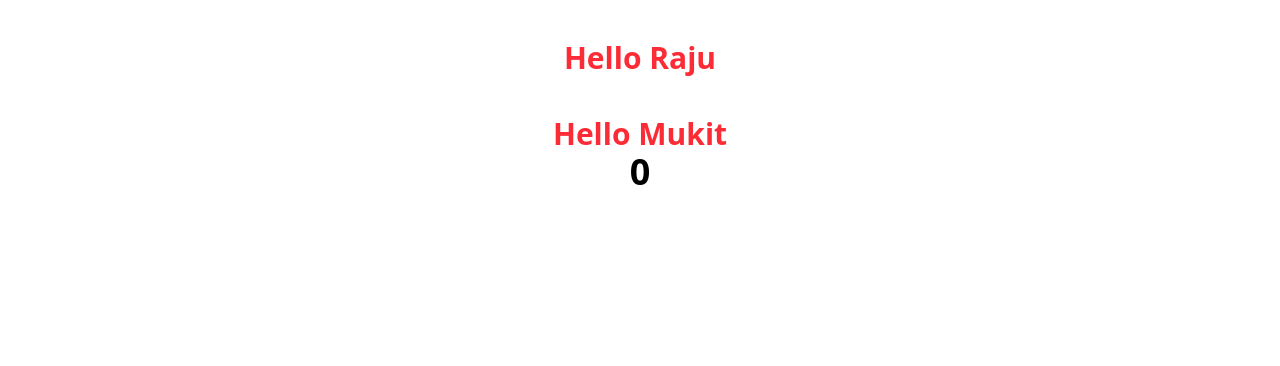
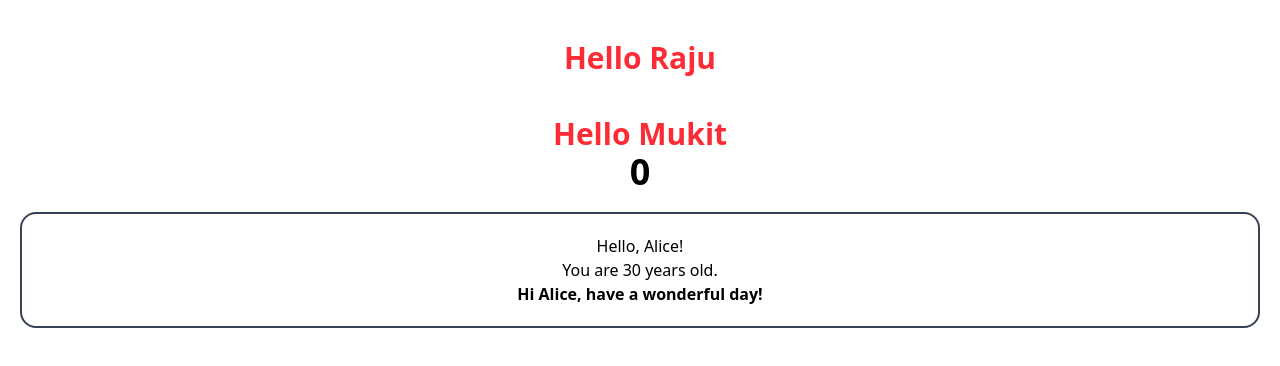
Before and after one commit to MukitHossen7/Polishing-React.js, a React (Vite) app in the folder how-to-install-react-app/: page / in a window 1280 px wide. Shown: the top 366 px of the page. Built offline with nearby package versions, Linux system fonts and the light colour scheme.

Commit message:
add ProfileCard component for user profile display

```diff
--- a/how-to-install-react-app/src/App.jsx
+++ b/how-to-install-react-app/src/App.jsx
@@ -1,3 +1,4 @@
+import ProfileCard from "./components/ProfileCard/ProfileCard";
 import RepitComponent from "./components/RepitComponents/RepitComponent";
 
 function App() {
@@ -5,6 +6,17 @@ function App() {
   return (
     <>
       <RepitComponent name={name}></RepitComponent>
+      <ProfileCard
+        name="Alice"
+        age={30}
+        greeting={
+          <div>
+            <strong>Hi Alice, have a wonderful day!</strong>
+          </div>
+        }
+      >
+        <button>Contact</button>
+      </ProfileCard>
     </>
   );
 }
--- /dev/null
+++ b/how-to-install-react-app/src/components/ProfileCard/ProfileCard.jsx
@@ -0,0 +1,12 @@
+/* eslint-disable react/prop-types */
+const ProfileCard = ({ name, age, greeting }) => {
+  return (
+    <div className="text-center border-2 border-gray-700 p-5 m-5 rounded-2xl">
+      <h1>Hello, {name}!</h1>
+      <h2>You are {age} years old.</h2>
+      {greeting}
+    </div>
+  );
+};
+
+export default ProfileCard;
```
